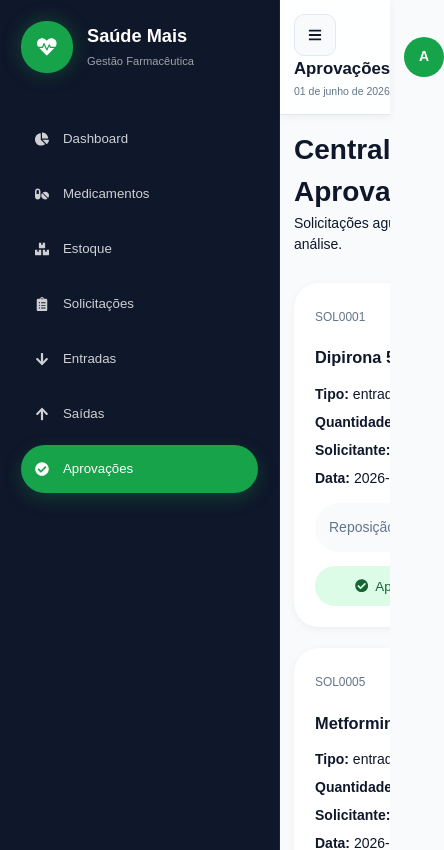
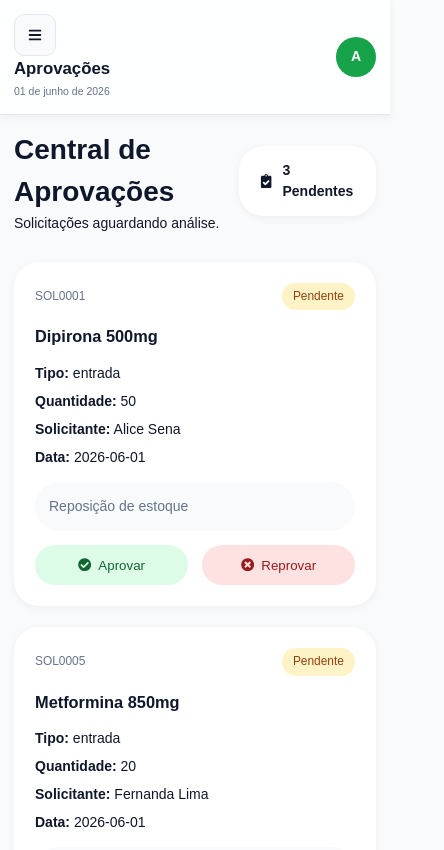
Before and after one commit to alicessena/SaudeMais, a React (Vite) app: page /aprovacoes in a window 390 px wide. Shown: the top 850 px of the page, 444 px wide, since content can reach past the window. Built offline with nearby package versions, Linux system fonts and the light colour scheme.

Commit message:
Style: update Sidebar component for improved responsiveness and mobile layout

```diff
--- a/src/components/Sidebar/Sidebar.module.css
+++ b/src/components/Sidebar/Sidebar.module.css
@@ -1,6 +1,6 @@
 .sidebar {
   width: 280px;
-  min-height: 100vh;
+  min-width: 280px;
 
   background: var(--sidebar-bg);
 
@@ -9,7 +9,7 @@
 
   padding: 1.5rem;
 
-  border-right: 1px solid rgba(255, 255, 255, 0.05);
+  transition: all 0.3s ease;
 }
 
 .logoContainer {
@@ -117,3 +117,55 @@
 
   font-size: 0.8rem;
 }
+
+/* TABLET */
+
+@media (max-width: 1024px) {
+  .sidebar {
+    width: 88px;
+    min-width: 88px;
+    padding: 1rem;
+  }
+
+  .logoTitle,
+  .logoSubtitle,
+  .link span:last-child,
+  .footer {
+    display: none;
+  }
+
+  .logoContainer {
+    justify-content: center;
+  }
+
+  .link,
+  .activeLink {
+    justify-content: center;
+  }
+
+  .icon {
+    font-size: 1.2rem;
+  }
+}
+
+/* CELULAR */
+
+@media (max-width: 768px) {
+  .sidebar {
+    position: fixed;
+
+    top: 0;
+    left: -100%;
+
+    width: 280px;
+    height: 100vh;
+
+    z-index: 999;
+
+    box-shadow: 0 0 30px rgba(0, 0, 0, 0.25);
+  }
+
+  .mobileOpen {
+    left: 0;
+  }
+}
```
